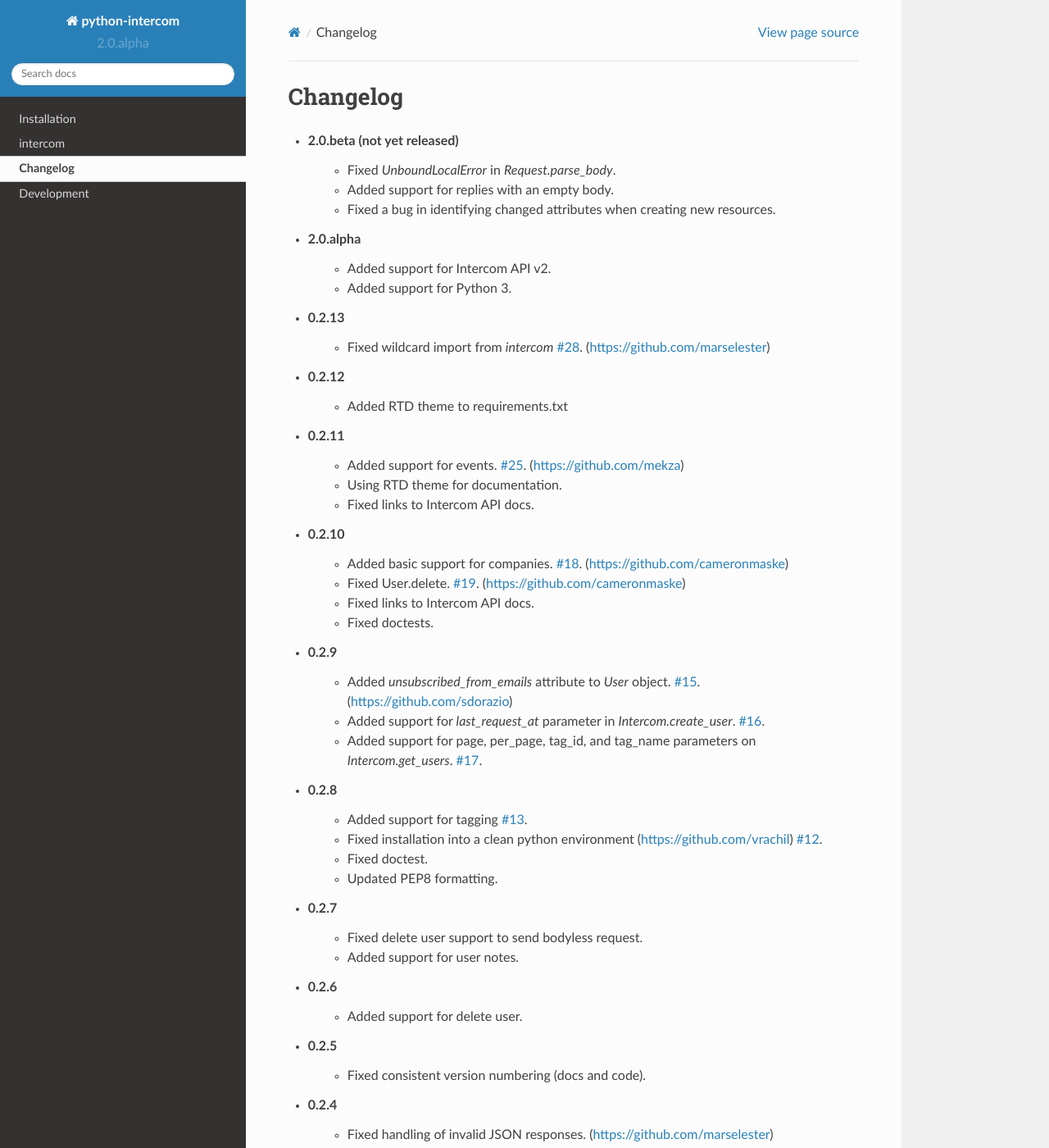
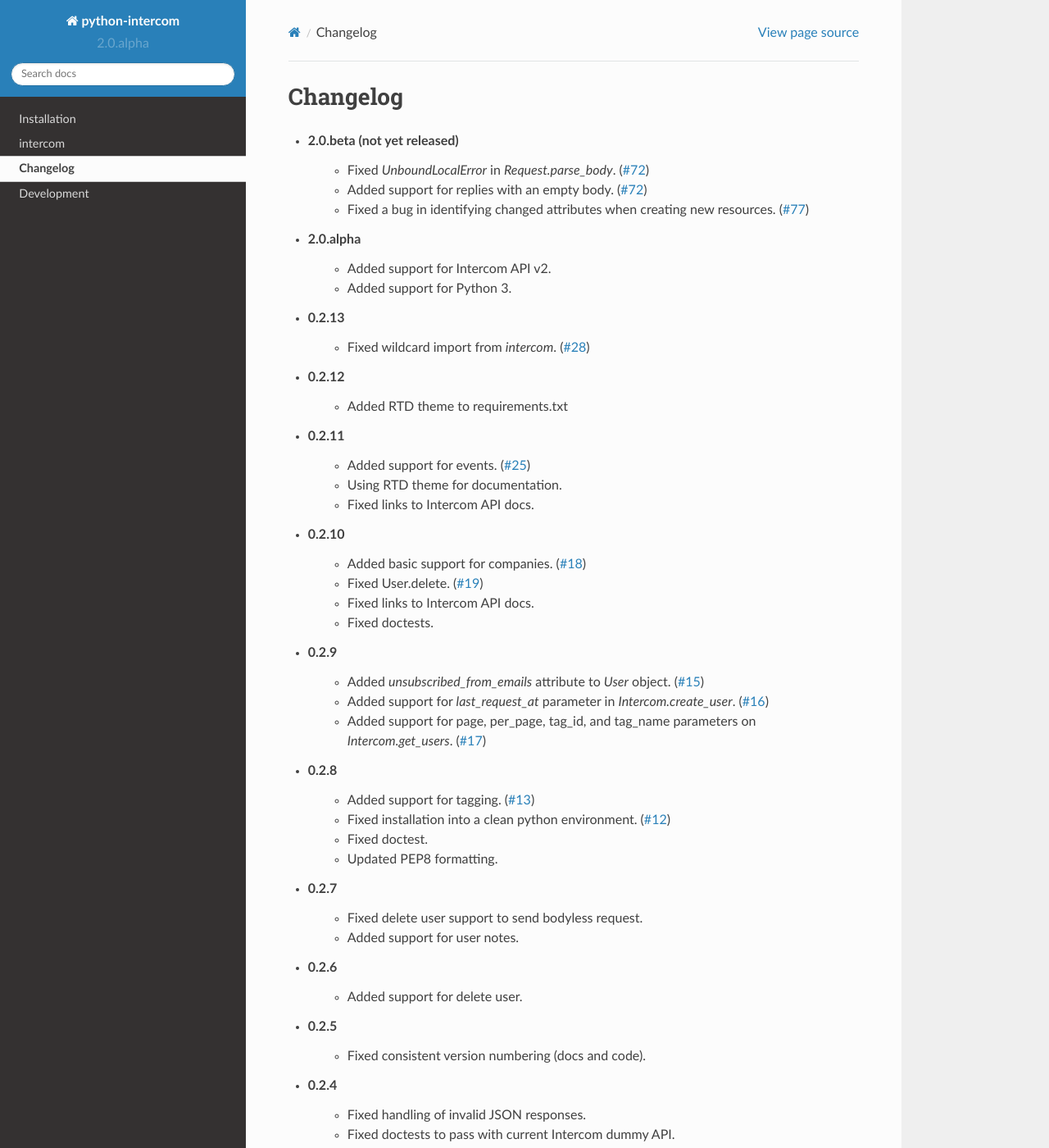
Before and after one commit to intercom/python-intercom, a Sphinx documentation site: the page built from docs/changelog.rst, in a window 1280 px wide and 1400 px high. Shown: the whole window at 82% size. Built offline with Sphinx 7.4.7 and the Read the Docs theme 2.0.0, drawn with Linux system fonts in a browser that asks for light colours; pages that are not in the unit, such as notebooks, are missing from menus; some of the changed text lies outside the part shown.

```diff
--- a/CHANGES.rst
+++ b/CHANGES.rst
@@ -3,32 +3,32 @@ Changelog
 =========
 
 * 2.0.beta (not yet released)
-   * Fixed `UnboundLocalError` in `Request.parse_body`.
-   * Added support for replies with an empty body.
-   * Fixed a bug in identifying changed attributes when creating new resources.
+   * Fixed `UnboundLocalError` in `Request.parse_body`. (`#72 <https://github.com/jkeyes/python-intercom/issues/72>`_)
+   * Added support for replies with an empty body. (`#72 <https://github.com/jkeyes/python-intercom/issues/72>`_)
+   * Fixed a bug in identifying changed attributes when creating new resources. (`#77 <https://github.com/jkeyes/python-intercom/issues/77>`_)
 * 2.0.alpha
    * Added support for Intercom API v2.
    * Added support for Python 3.
 * 0.2.13
-   * Fixed wildcard import from `intercom` `#28 <https://github.com/jkeyes/python-intercom/pull/28>`_. (https://github.com/marselester)
+   * Fixed wildcard import from `intercom`. (`#28 <https://github.com/jkeyes/python-intercom/pull/28>`_)
 * 0.2.12
    * Added RTD theme to requirements.txt
 * 0.2.11
-   * Added support for events. `#25 <https://github.com/jkeyes/python-intercom/pull/25>`_. (https://github.com/mekza)
+   * Added support for events. (`#25 <https://github.com/jkeyes/python-intercom/pull/25>`_)
    * Using RTD theme for documentation.
    * Fixed links to Intercom API docs.
 * 0.2.10
-   * Added basic support for companies. `#18 <https://github.com/jkeyes/python-intercom/pull/18>`_. (https://github.com/cameronmaske)
-   * Fixed User.delete. `#19 <https://github.com/jkeyes/python-intercom/pull/19>`_. (https://github.com/cameronmaske)
+   * Added basic support for companies. (`#18 <https://github.com/jkeyes/python-intercom/pull/18>`_)
+   * Fixed User.delete. (`#19 <https://github.com/jkeyes/python-intercom/pull/19>`_)
    * Fixed links to Intercom API docs.
    * Fixed doctests.
 * 0.2.9
-   * Added `unsubscribed_from_emails` attribute to `User` object. `#15 <https://github.com/jkeyes/python-intercom/pull/15>`_. (https://github.com/sdorazio)
-   * Added support for `last_request_at` parameter in `Intercom.create_user`. `#16 <https://github.com/jkeyes/python-intercom/issues/16>`_.
-   * Added support for page, per_page, tag_id, and tag_name parameters on `Intercom.get_users`. `#17 <https://github.com/jkeyes/python-intercom/issues/17>`_.
+   * Added `unsubscribed_from_emails` attribute to `User` object. (`#15 <https://github.com/jkeyes/python-intercom/pull/15>`_)
+   * Added support for `last_request_at` parameter in `Intercom.create_user`. (`#16 <https://github.com/jkeyes/python-intercom/issues/16>`_)
+   * Added support for page, per_page, tag_id, and tag_name parameters on `Intercom.get_users`. (`#17 <https://github.com/jkeyes/python-intercom/issues/17>`_)
 * 0.2.8
-   * Added support for tagging `#13 <https://github.com/jkeyes/python-intercom/issues/13>`_.
-   * Fixed installation into a clean python environment (https://github.com/vrachil) `#12 <https://github.com/jkeyes/python-intercom/issues/12>`_.
+   * Added support for tagging. (`#13 <https://github.com/jkeyes/python-intercom/issues/13>`_)
+   * Fixed installation into a clean python environment. (`#12 <https://github.com/jkeyes/python-intercom/issues/12>`_)
    * Fixed doctest.
    * Updated PEP8 formatting.
 * 0.2.7
@@ -39,7 +39,7 @@ Changelog
 * 0.2.5
    * Fixed consistent version numbering (docs and code).
 * 0.2.4
-   * Fixed handling of invalid JSON responses. (https://github.com/marselester)
+   * Fixed handling of invalid JSON responses.
    * Fixed doctests to pass with current Intercom dummy API.
 * 0.2.3
    * Fixed version number of distribution to match documentation.
@@ -48,7 +48,7 @@ Changelog
 * 0.2.1
    * Added some docstrings.
 * 0.2
-   * Created source distribution: `#2 <https://github.com/jkeyes/python-intercom/issues/2>`_.
-   * Fixed error names: `#1 <https://github.com/jkeyes/python-intercom/issues/1>`_.
+   * Created source distribution. (`#2 <https://github.com/jkeyes/python-intercom/issues/2>`_)
+   * Fixed error names. (`#1 <https://github.com/jkeyes/python-intercom/issues/1>`_)
 * 0.1
    * Initial release.
--- a/docs/development.rst
+++ b/docs/development.rst
@@ -50,3 +50,9 @@ Development Dependencies
 * `coverage <http://nedbatchelder.com/code/coverage/>`_ – code coverage.
 * `mock <http://www.voidspace.org.uk/python/mock/>`_ – patching methods for unit testing.
 * `Sphinx <http://sphinx.pocoo.org/>`_ – documentation decorator.
+
+
+Authors
+-------
+
+.. include:: ../AUTHORS.rst
--- a/docs/index.rst
+++ b/docs/index.rst
@@ -9,6 +9,7 @@ python-intercom
     api/modules
     changelog
     development
+    authors
 
 Installation
 ============
```
Also changed, not shown: AUTHORS.rst (added, +24 -0 lines).
